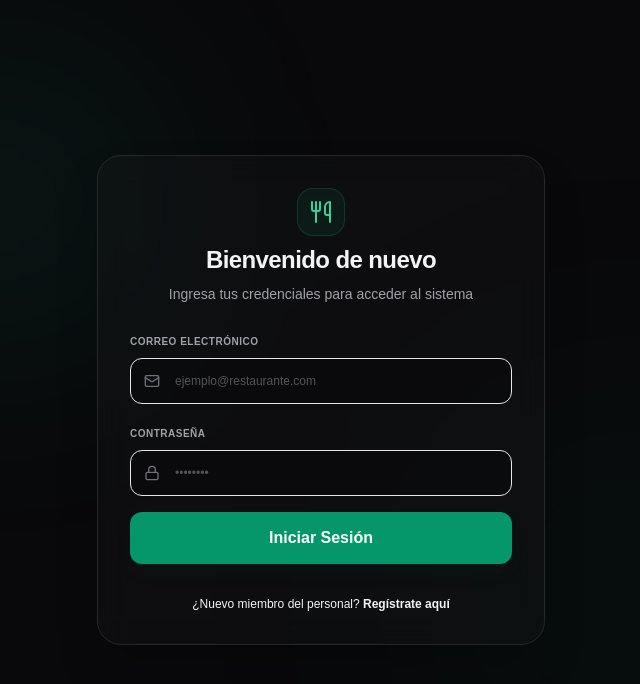
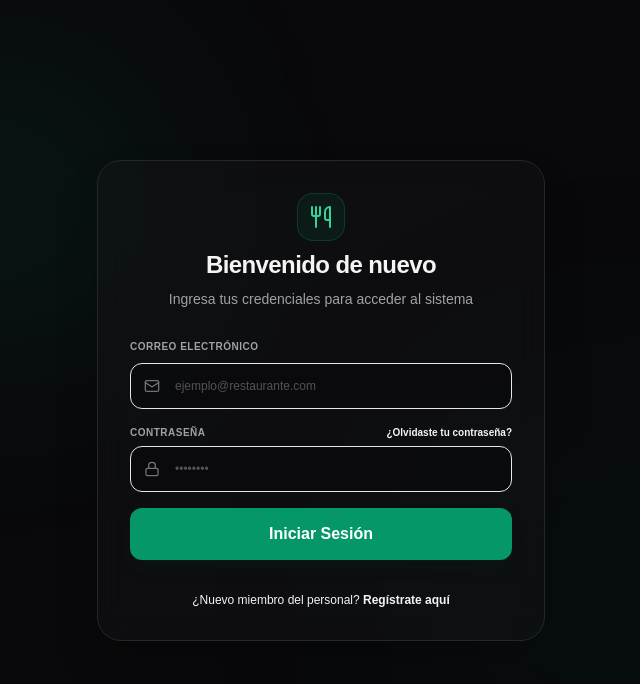
Before and after one commit to javiervillarrealecuador/Restaurantes-ia, a Next.js app: page /login in a window 1280 px wide. Shown: the top 684 px of the page, without its empty margins (319-959 px from the left). Built offline with nearby package versions, Linux system fonts and the light colour scheme; no server answers.

Commit message:
Añadido enlace de recuperación de contraseña en el login

```diff
--- a/src/app/login/page.tsx
+++ b/src/app/login/page.tsx
@@ -92,7 +92,12 @@
 
           {/* Password field */}
           <div className="space-y-1.5">
-            <label className="text-[10px] font-bold text-zinc-400 uppercase tracking-wider">Contraseña</label>
+            <div className="flex items-center justify-between">
+              <label className="text-[10px] font-bold text-zinc-400 uppercase tracking-wider">Contraseña</label>
+              <Link href="/forgot-password" className="text-[10px] font-semibold text-emerald-450 hover:text-emerald-400 hover:underline transition-colors">
+                ¿Olvidaste tu contraseña?
+              </Link>
+            </div>
             <div className="relative">
               <Lock className="absolute left-3.5 top-1/2 -translate-y-1/2 h-4 w-4 text-zinc-500" />
               <input
```
